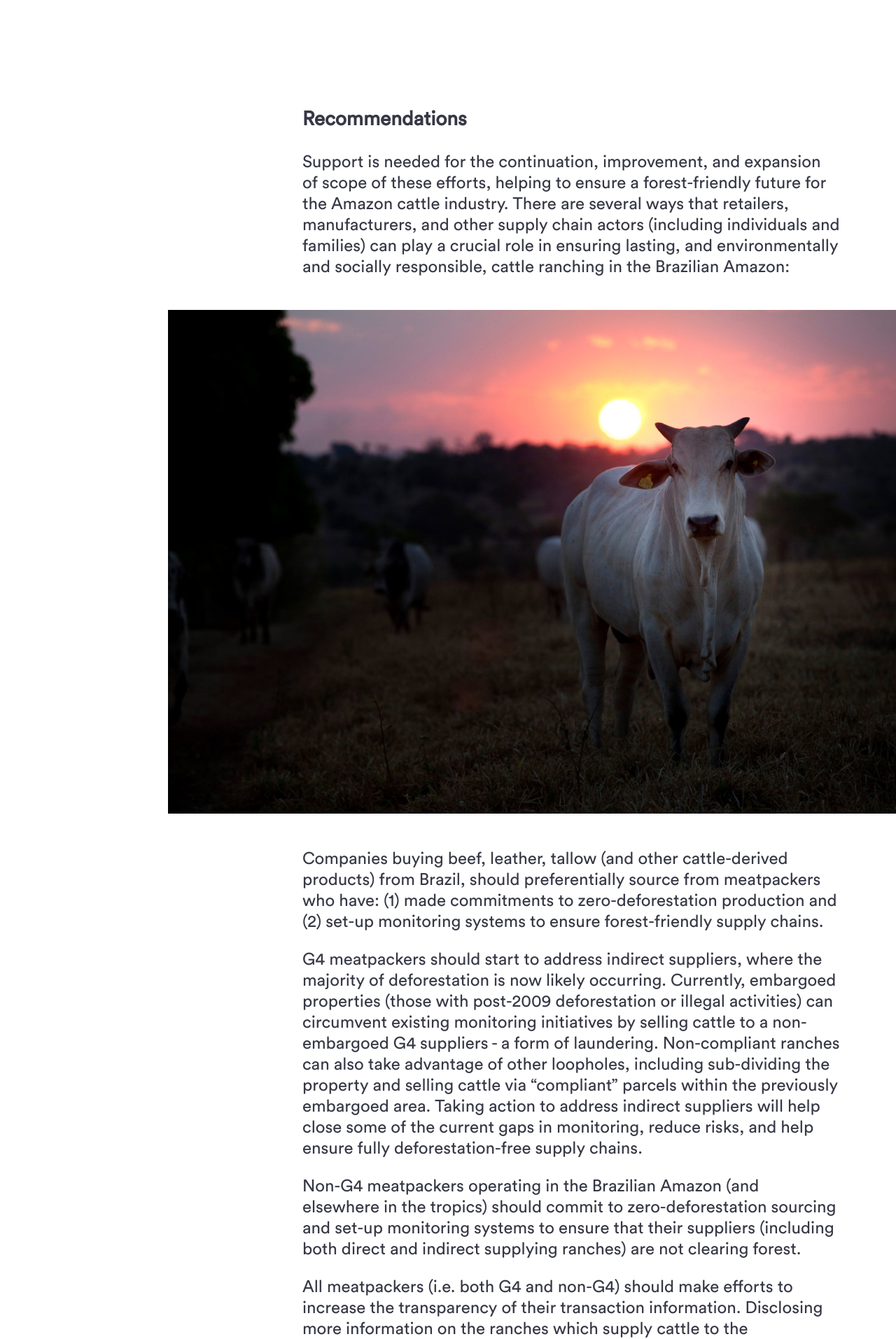
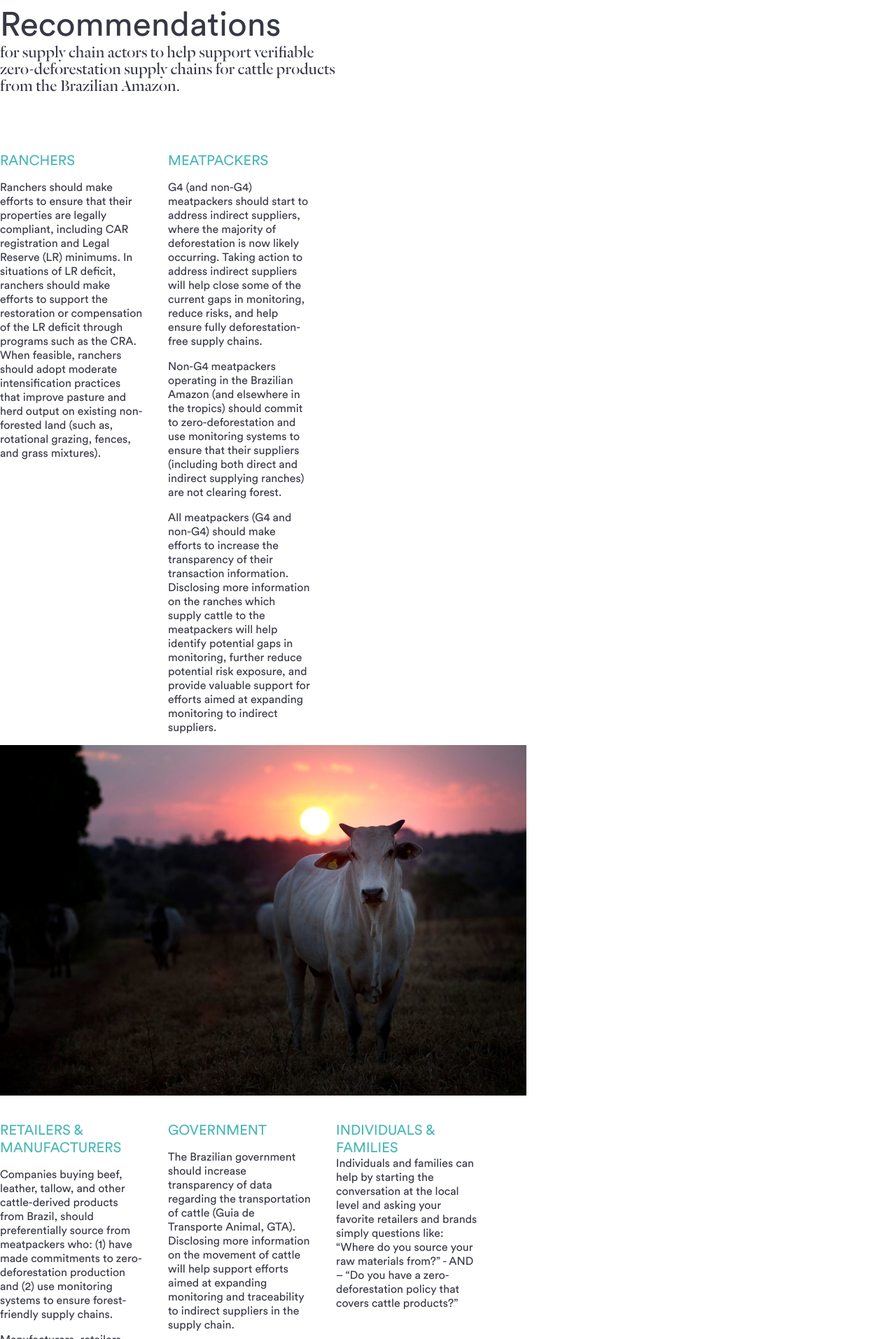
Before and after one commit to aliyarahman/nwf, a plain HTML site: page index.html in a window 1280 px wide. Shown: the part 8866-10780 px from the top of the page at 70% size. Drawn offline with Linux system fonts and the light colour scheme.

Commit message:
Added actual recommendations text

```diff
--- a/css/application.css
+++ b/css/application.css
@@ -411,8 +411,8 @@ h2 {
 }
 
 .video-wrapper  {
-                overflow: hidden;
-                 }
+    overflow: hidden;
+}
 
 
 #rainforest-vid {
@@ -1531,36 +1531,80 @@ h2 {
     transition: all .5s;
 }
 
-.recommendation-holder {
-    width: 60%;
-    margin: 3em auto 3em 30%;
-    background-color: #fff;
-    font-size: 1.5em;
-    padding: 2em;
-    color: #363845;
-}
+
+#tab-five .tangent-read-more, #tab-five .tangent-title:hover {
+    color: #4bb7b7;
+}
+
+
+
+/* Recommendations style */
+
+
+#recommendations {
+
+}
+
 
 .recommendations-header {
     color: #363845;
-}
-
-.recommendation-photo {
-    height: 30em;
-    margin: 2em;
-    position: relative;
-    left: -10em;
+    width: 30em;
+    margin-bottom: 3em;
+}
+
+.recommendations-header h2 {
+    margin: 0;
+    font-size: 3em;
+    font-weight: 100;
+}
+
+.recommendations-header .chapter-summary-tagline {
+    font-family: Dala Floda-Roman;
+}
+
+
+.recommendations-subcolumn {
+    vertical-align: top;
+    display: inline-block;
+    width: 12.75em;
+    background-color: #fff;
+    color: #363845;
+    margin-top: 2em;
+    margin-right: 2em;
+}
+
+.recommendations-lg-column {
+    display: inline-block;
+    width: 50em;
+}
+
+.recommendations-actor {
+    color: #4bb7b7;
+    font-size: 1.25em;
+}
+
+.recommendations-photo {
+    width: 47em;
     }
 
-.recommendation-photo img {
-    height: 100%;
+
+.recommendations-photo img {
+    width: 100%;
     }
 
-.recommendation {
-    margin-top: 1em;
-}
-
-#tab-five .tangent-read-more, #tab-five .tangent-title:hover {
-    color: #4bb7b7;
+
+/* Uncomment to hide major content sections for debugging */
+/*
+#prequel, #chapter-one, #chapter-two, #chapter-three, #chapter-four, #chapter-five {display: none;}
+*/
+
+
+
+
+/* Footer style */
+
+#about_and_credits {
+    padding-top: 4em;
 }
 
 .about-this-site {
--- a/index.html
+++ b/index.html
@@ -953,45 +953,60 @@
     </div>
 
 
-    <section id="recommendations" >
+    <section id="recommendations">
     <a name="recommendations"></a>
-        <div class="recommendation-holder">
+    <div class="content">
         <div class="recommendations-header">
-                <h3>Recommendations</h3>
-                Support is needed for the continuation, improvement, and expansion of scope of these efforts, helping to ensure a forest-friendly future for the Amazon cattle industry. There are several ways that retailers, manufacturers, and other supply chain actors (including individuals and families) can play a crucial role in ensuring lasting, and environmentally and socially responsible, cattle ranching in the Brazilian Amazon:</div>
+            <h2>Recommendations</h2>
+            <div class="chapter-summary-tagline">
+                for supply chain actors to help support verifiable zero-deforestation supply chains for cattle products from the Brazilian Amazon.
+            </div>
+        </div>
 
-                <div class="recommendation-photo">
+        <div class="recommendations-subcolumn">
+            <div class="recommendations-actor">RANCHERS</div>
+            <p>Ranchers should make efforts to ensure that their properties are legally compliant, including CAR registration and Legal Reserve (LR) minimums. In situations of LR deficit, ranchers should make efforts to support the restoration or compensation of the LR deficit through programs such as the CRA. When feasible, ranchers should adopt moderate intensification practices that improve pasture and herd output on existing non-forested land (such as, rotational grazing, fences, and grass mixtures).</p>
+        </div>
+
+        <div class="recommendations-subcolumn">
+            <div class="recommendations-actor">MEATPACKERS</div>
+            <p>G4 (and non-G4) meatpackers should start to address indirect suppliers, where the majority of deforestation is now likely occurring. Taking action to address indirect suppliers will help close some of the current gaps in monitoring, reduce risks, and help ensure fully deforestation-free supply chains.</p>
+
+            <p>Non-G4 meatpackers operating in the Brazilian Amazon (and elsewhere in the tropics) should commit to zero-deforestation and use monitoring systems to ensure that their suppliers (including both direct and indirect supplying ranches) are not clearing forest.</p>
+
+            <p>All meatpackers (G4 and non-G4) should make efforts to increase the transparency of their transaction information. Disclosing more information on the ranches which supply cattle to the meatpackers will help identify potential gaps in monitoring, further reduce potential risk exposure, and provide valuable support for efforts aimed at expanding monitoring to indirect suppliers.</p>
+        </div>
+
+        <div class="recommendations-lg-column">
+            <div class="recommendations-photo">
                 <img src="img/recommendations.jpg">
             </div>
+            <div class="recommendations-subcolumn">
+                <div class="recommendations-actor">RETAILERS &<br>MANUFACTURERS</div>
+                <p>Companies buying beef, leather, tallow, and other cattle-derived products from Brazil, should preferentially source from meatpackers who: (1) have made commitments to zero-deforestation production and (2) use monitoring systems to ensure forest-friendly supply chains.</p>
 
-                <div class="recommendation">
-                    Companies buying beef, leather, tallow (and other cattle-derived products) from Brazil, should preferentially source from meatpackers who have: (1) made commitments to zero-deforestation production and (2) set-up monitoring systems to ensure forest-friendly supply chains.
+                <p>Manufacturers, retailers, and other supply chain actors should participate in the GRSB-GTPS Joint Working Group on Forests (JWG). The JWG is a technical working group of the Global Roundtable for Sustainable Beef (GRSB) and the Brazilian Roundtable on Sustainable Livestock (GTPS), focused on engagement and collaboration to address forest-related issues in cattle supply chains. The JWG also serves in an advisory role to the Consumer Goods Forum (CGF) on efforts to mobilize resources to achieve zero-net deforestation by 2020.</p>
             </div>
-                <div class="recommendation">
-                    G4 meatpackers should start to address indirect suppliers, where the majority of deforestation is now likely occurring. Currently, embargoed properties (those with post-2009 deforestation or illegal activities) can circumvent existing monitoring initiatives by selling cattle to a non-embargoed G4 suppliers - a form of laundering. Non-compliant ranches can also take advantage of other loopholes, including sub-dividing the property and selling cattle via “compliant” parcels within the previously embargoed area. Taking action to address indirect suppliers will help close some of the current gaps in monitoring, reduce risks, and help ensure fully deforestation-free supply chains.
+            <div class="recommendations-subcolumn">
+                <div class="recommendations-actor">GOVERNMENT</div>
+                <p>The Brazilian government should increase transparency of data regarding the transportation of cattle (Guia de Transporte Animal, GTA). Disclosing more information on the movement of cattle will help support efforts aimed at expanding monitoring and traceability to indirect suppliers in the supply chain.</p>
+                <p>The government should also support efforts to (1) improve technical assistance, training and education for ranchers, (2) increase adoption of moderate intensification practices that improve pasture and herd output on existing non-forested land (such as, rotational grazing, fences, and grass mixtures), and (3) promote more streamlined processes for the application and allocation of credit and finance for sustainable ranching practices.<p>
             </div>
-                <div class="recommendation">
-                    Non-G4 meatpackers operating in the Brazilian Amazon (and elsewhere in the tropics) should commit to zero-deforestation sourcing and set-up monitoring systems to ensure that their suppliers (including both direct and indirect supplying ranches) are not clearing forest.
-                </div>
-                <div class="recommendation">
-                    All meatpackers (i.e. both G4 and non-G4) should make efforts to increase the transparency of their transaction information. Disclosing more information on the ranches which supply cattle to the meatpackers will help identify potential gaps in monitoring, further reduce potential risk exposure, and provide valuable support for efforts aimed at expanding monitoring to indirect suppliers.
-                </div>
-                <div class="recommendation">
-                    Manufacturers, retailers, and other supply chain actors should participate in the GRSB-GTPS Joint Working Group on Forests (JWG). The JWG is a technical working group of the Global Roundtable for Sustainable Beef (GRSB) and the Brazilian Roundtable on Sustainable Livestock (GTPS), focused on engagement and collaboration to address forest-related issues in cattle supply chains. The JWG also serves in an advisory role to the Consumer Goods Forum (CGF) on efforts to mobilize resources to achieve zero-net deforestation by 2020.
-                </div>
-                <div class="recommendation">
-                    Government and civil society organizations should support efforts to (1) improve technical assistance, training and education for ranchers, (2) increase adoption of moderate intensification practices that improve pasture and herd output on existing non-forested land (such as, rotational grazing, fences, and grass mixtures), and (3) promote more streamlined processes for the application and allocation of credit and finance for sustainable ranching practices.
-                </div>
-                <div class="recommendation">
+            <div class="recommendations-subcolumn">
+                <div class="recommendations-actor">INDIVIDUALS & FAMILIES</div>
                 Individuals and families can help by starting the conversation at the local level and asking your favorite retailers and brands simply questions like: “Where do you source your raw materials from?”  - AND – “Do you have a zero-deforestation policy that covers cattle products?”
             </div>
         </div>
+    </div>
+
     </section>
 
-    <div class="about-this-site">
+    <section id="about_and_credits">
+        <div class="about-this-site content">
             <a name="about"></a>
                 <h2>Partner organization logos and names go here</h2>
         </div>
+    </section>
 
 
     <br><br><br><br><br><br><br>
```
Lines whose indentation alone changed are shown as unchanged.
